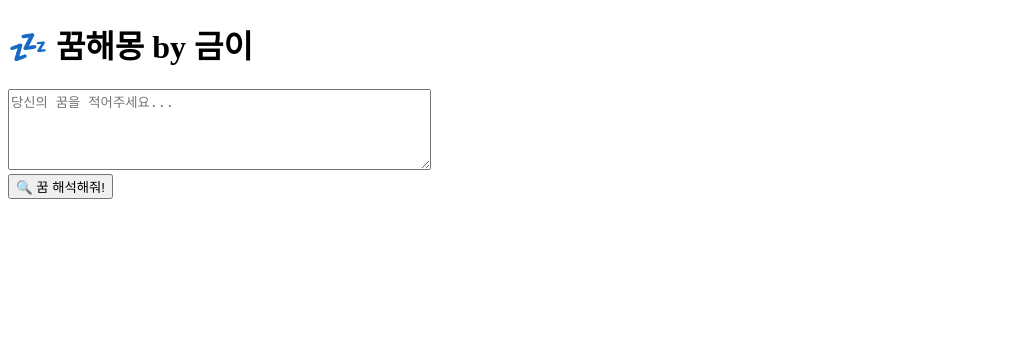
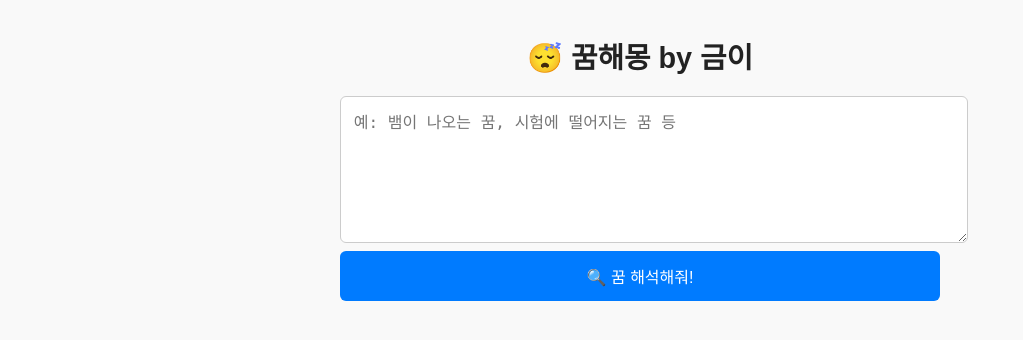
Before and after one commit to a4774a/dream-geumi-final, a FastAPI app: page / in a window 1280 px wide. Shown: the top 340 px of the page, without its empty margins (0-1023 px from the left). Run offline with FastAPI, Linux system fonts and the light colour scheme.

Commit message:
📱 반응형 UI 적용

```diff
--- a/templates/index.html
+++ b/templates/index.html
@@ -2,25 +2,100 @@
 <html lang="ko">
 <head>
   <meta charset="UTF-8">
+  <meta name="viewport" content="width=device-width, initial-scale=1.0">
   <title>꿈해몽 by 금이</title>
+  <style>
+    body {
+      font-family: 'Noto Sans KR', sans-serif;
+      margin: 0;
+      padding: 1rem;
+      background-color: #f9f9f9;
+    }
+
+    h1 {
+      font-size: 1.8rem;
+      text-align: center;
+      color: #222;
+    }
+
+    form {
+      display: flex;
+      flex-direction: column;
+      gap: 0.5rem;
+      max-width: 600px;
+      margin: 1rem auto;
+    }
+
+    textarea {
+      width: 100%;
+      height: 120px;
+      font-size: 1rem;
+      padding: 0.8rem;
+      border: 1px solid #ccc;
+      border-radius: 6px;
+      resize: vertical;
+    }
+
+    button {
+      background-color: #007BFF;
+      color: white;
+      font-size: 1rem;
+      padding: 0.8rem;
+      border: none;
+      border-radius: 6px;
+      cursor: pointer;
+    }
+
+    button:hover {
+      background-color: #0056b3;
+    }
+
+    .result-box {
+      max-width: 600px;
+      margin: 2rem auto;
+      padding: 1rem;
+      background-color: #fff;
+      border-radius: 8px;
+      box-shadow: 0 0 10px rgba(0,0,0,0.05);
+    }
+
+    .section-title {
+      font-weight: bold;
+      margin-top: 1rem;
+      font-size: 1.2rem;
+    }
+
+    @media (max-width: 600px) {
+      h1 {
+        font-size: 1.5rem;
+      }
+      textarea {
+        font-size: 0.95rem;
+      }
+      button {
+        font-size: 0.95rem;
+      }
+    }
+  </style>
 </head>
 <body>
-    <h1>💤 꿈해몽 by 금이</h1>
+
+  <h1>😴 꿈해몽 by 금이</h1>
+
   <form method="post" action="/interpret">
-        <textarea name="dream" rows="5" cols="50" placeholder="당신의 꿈을 적어주세요...">{{ dream or "" }}</textarea><br>
+    <textarea name="dream" placeholder="예: 뱀이 나오는 꿈, 시험에 떨어지는 꿈 등"></textarea>
     <button type="submit">🔍 꿈 해석해줘!</button>
   </form>
 
   {% if dream %}
-        <hr>
-        <h2>🔎 당신이 입력한 꿈</h2>
+  <div class="result-box">
+    <div class="section-title">🔍 당신이 입력한 꿈</div>
     <p>{{ dream }}</p>
+
+    <div class="section-title">💡 꿈해몽 결과</div>
+    <p>{{ result }}</p>
+  </div>
   {% endif %}
 
-    {% if result %}
-        <hr>
-        <h2>✨ 꿈해몽 결과</h2>
-        <p>{{ result }}</p>
-    {% endif %}
 </body>
 </html>
```
Lines whose indentation alone changed are shown as unchanged.
